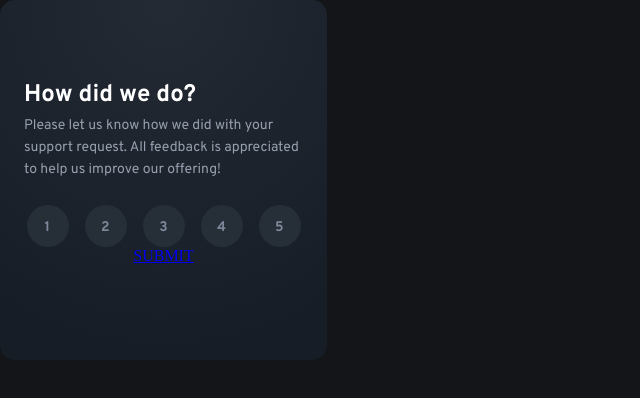
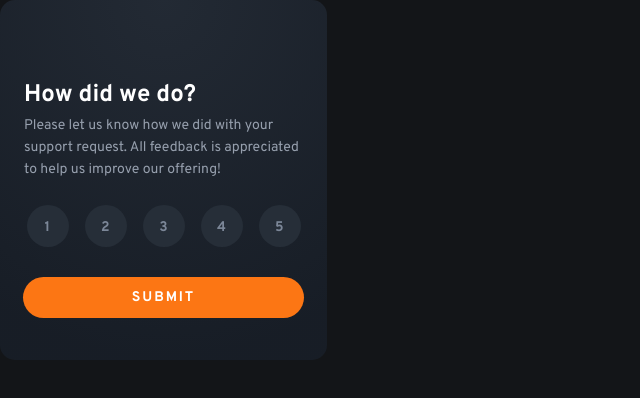
Before and after one commit to Have-Samuel/Interactive-rating-component, a plain HTML site: page index.html in a window 1280 px wide. Shown: the whole page, without its empty margins (0-640 px from the left). Drawn offline with Linux system fonts and the light colour scheme.

Commit message:
Removed unnecessary class and styled the button

```diff
--- a/index.html
+++ b/index.html
@@ -12,7 +12,7 @@
   <section class="main-data">
     <h1>How did we do?</h1>
     <p>Please let us know how we did with your support request. All feedback is appreciated to help us improve our offering!</p>
-    <ul class="unit-items">
+    <ul class="unit-items" id="numbers">
       <li class="unit-item">1</li>
       <li class="unit-item">2</li>
       <li class="unit-item">3</li>
--- a/style.css
+++ b/style.css
@@ -63,4 +63,21 @@ section p {
   letter-spacing: 0.2px;
   padding-top: 0.7rem;
   color: rgba(124, 135, 152, 1);
+  margin-bottom: 2.5rem;
 }
+
+section a {
+  height: 45px;
+  width: 279px;
+  border-radius: 22.5px;
+  background: rgba(252, 118, 20, 1);
+  font-family: 'Overpass', sans-serif;
+  font-size: 14px;
+  font-weight: 700;
+  line-height: 18px;
+  letter-spacing: 1.9px;
+  text-align: left;
+  color: rgba(255, 255, 255, 1);
+  padding: 0.75rem 6.8rem;
+  text-decoration: none;
+}
```
